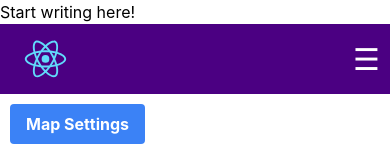
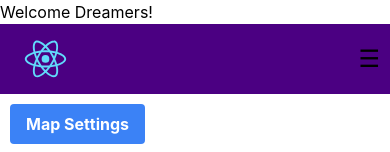
Before and after one commit to vishnukommuri326/Dreamers, a React (Create React App) app in the folder front-end/: page / in a window 390 px wide. Shown: the top 152 px of the page. Built offline with nearby package versions, Linux system fonts and the light colour scheme.

Commit message:
added some functionality for dropdown hamburger menu

```diff
--- a/front-end/package.json
+++ b/front-end/package.json
@@ -6,6 +6,7 @@
     "@testing-library/jest-dom": "^5.17.0",
     "@testing-library/react": "^13.4.0",
     "@testing-library/user-event": "^13.5.0",
+    "bootstrap": "^5.3.3",
     "react": "^18.3.1",
     "react-dom": "^18.3.1",
     "react-router-dom": "^6.27.0",
--- a/front-end/src/assets/styles/App.css
+++ b/front-end/src/assets/styles/App.css
@@ -24,11 +24,10 @@ body, html, #root {
 }
 
 .hamburger-menu {
-  background: none;
+  background-color: transparent;
   border: none;
-  color: white;
-  font-size: 30px;
   cursor: pointer;
+  font-size: 24px;
 }
 
 /* Map Section */
@@ -71,3 +70,30 @@ body, html, #root {
 .map img {
   transition: transform 0.3s ease;
 }
+
+
+.dropdown-menu {
+  display: block;
+  position: absolute;
+  background-color: white;
+  min-width: 160px;
+  box-shadow: 0px 8px 16px rgba(0, 0, 0, 0.2);
+  z-index: 1;
+  padding: 12px 16px;
+  list-style: none;
+  margin-left: -120px;
+}
+
+.dropdown-menu li {
+  padding: 8px 12px;
+}
+
+.dropdown-menu li a {
+  text-decoration: none;
+  color: black;
+  display: block;
+}
+
+.dropdown-menu li a:hover {
+  background-color: #f1f1f1;
+}
--- a/front-end/src/pages/Header.js
+++ b/front-end/src/pages/Header.js
@@ -6,7 +6,7 @@
 const Header = props => {
     return (
       <div>
-        <p>Start writing here!</p>
+        <p>Welcome Dreamers!</p>
       </div>
     )
   }
--- a/front-end/src/pages/Home.js
+++ b/front-end/src/pages/Home.js
@@ -2,18 +2,24 @@ import React, { useState } from 'react';
 import '../assets/styles/App.css';
 import logo from '../assets/images/logo.svg';
 import map from '../assets/images/map.png';
-import Button from '../components/button'
+import Button from '../components/button';
+import { Link } from 'react-router-dom';
 
 /**
  * A React component that represents a single page of the app.
- * Use this file to create new pages as needed
- * Don't forget to add the new route to App.js
+ * Use this file to create new pages as needed.
+ * Don't forget to add the new route to App.js.
  * @param {*} param0 an object holding any props passed to this component from its parent component
  * @returns The contents of this component, in JSX form.
  */
-const Home = props => {
 
+const Home = (props) => {
+  const [isOpen, setIsOpen] = useState(false);
   const [scale, setScale] = useState(1);
+
+  const toggleDropdown = () => {
+    setIsOpen(!isOpen);
+  };
 
   const handleZoom = (event) => {
     const zoomFactor = event.deltaY < 0 ? 0.1 : -0.1;
@@ -25,9 +31,22 @@ const Home = props => {
       {/* Header */}
       <header className="App-header">
         <img src={logo} alt="Logo" className="logo" />
-        <button className="hamburger-menu" onClick={() => alert('Menu clicked!')}>
-          &#9776;
+        <div className="dropdown">
+          <button className="hamburger-menu" onClick={toggleDropdown}>
+            &#9776; {/* Hamburger Icon */}
           </button>
+
+          {/* Conditionally render the dropdown menu based on state */}
+          {isOpen && (
+            <ul className="dropdown-menu">
+              <li><Link to="/login">Login</Link></li>
+              <li><Link to="/register">Register</Link></li>
+              <li><Link to="/profile">Profile</Link></li>
+              <li><Link to="/about">About</Link></li>
+              <li><Link to="/user-settings">User Settings</Link></li>
+            </ul>
+          )}
+        </div>
       </header>
 
       {/* Map Section */}
@@ -37,7 +56,7 @@ const Home = props => {
         </div>
         <div className="map" onWheel={handleZoom}>
           <img
-            src = {map}
+            src={map}
             alt="Map"
             className="zoomable-map"
             style={{ transform: `scale(${scale})` }}
@@ -45,8 +64,8 @@ const Home = props => {
         </div>
       </section>
     </div>
-    )
+  );
 };
 
 // make this component available to be imported into any other file
-  export default Home
+export default Home;
```
Lines whose indentation alone changed are shown as unchanged.
